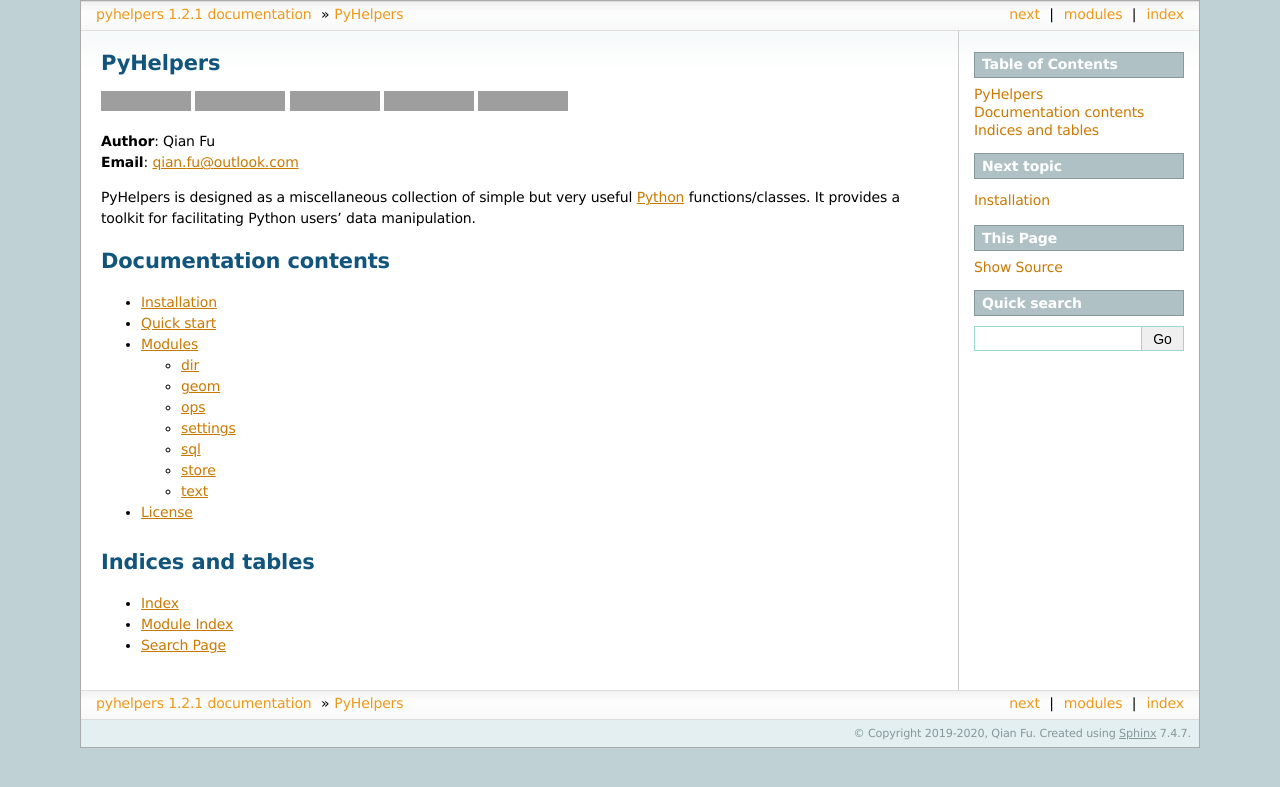
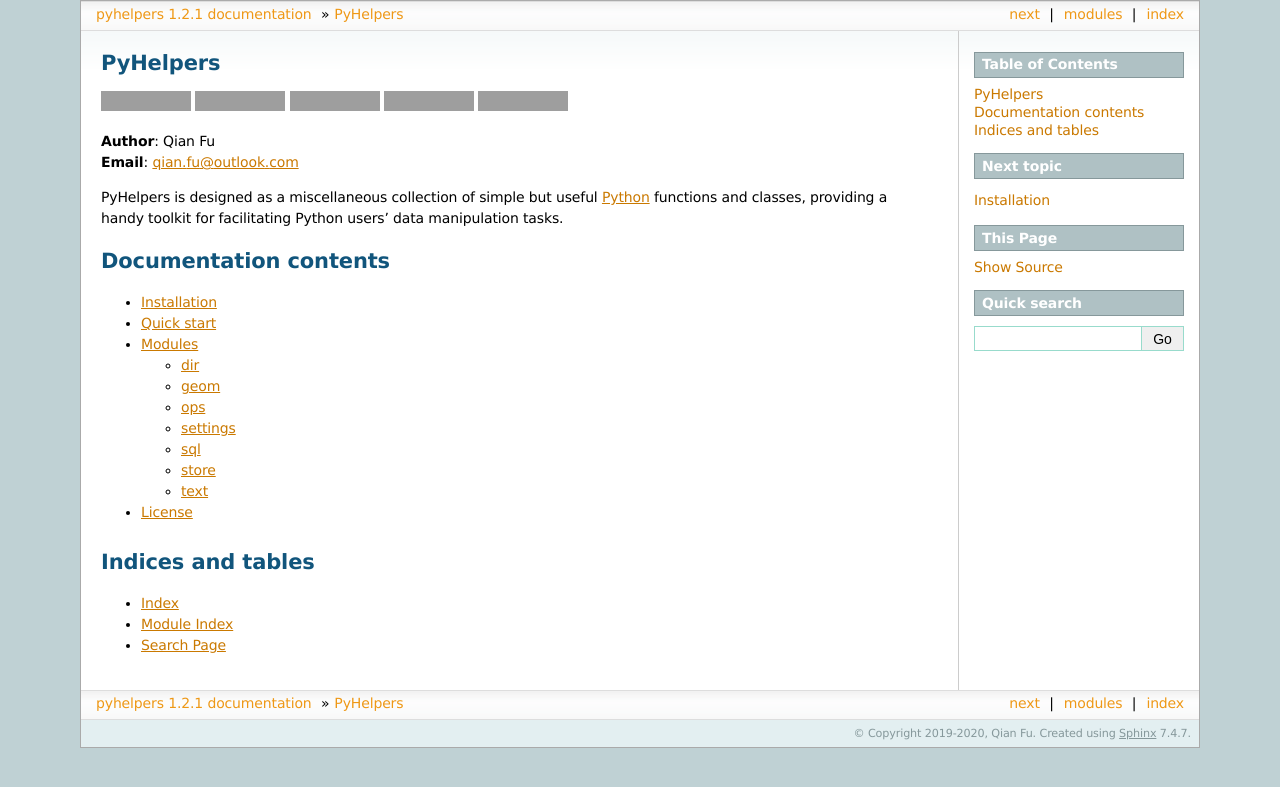
Before and after one commit to mikeqfu/pyhelpers, a Sphinx documentation site: the page built from docs/source/index.rst, in a window 1280 px wide, cut to the strip 0-787 px from the top of the page. Built offline with Sphinx 7.4.7, drawn with Linux system fonts in a browser that asks for light colours; grey boxes are pictures that could not be loaded.

Commit message:
Modified docs/index.rst

```diff
--- a/docs/source/index.rst
+++ b/docs/source/index.rst
@@ -19,7 +19,7 @@
 | **Author**: Qian Fu
 | **Email**: qian.fu@outlook.com
 
-PyHelpers is designed as a miscellaneous collection of simple but very useful `Python <https://www.python.org/>`_ functions/classes. It provides a toolkit for facilitating Python users' data manipulation.
+PyHelpers is designed as a miscellaneous collection of simple but useful `Python <https://www.python.org/>`_ functions and classes, providing a handy toolkit for facilitating Python users' data manipulation tasks.
 
 Documentation contents
 ======================
```
